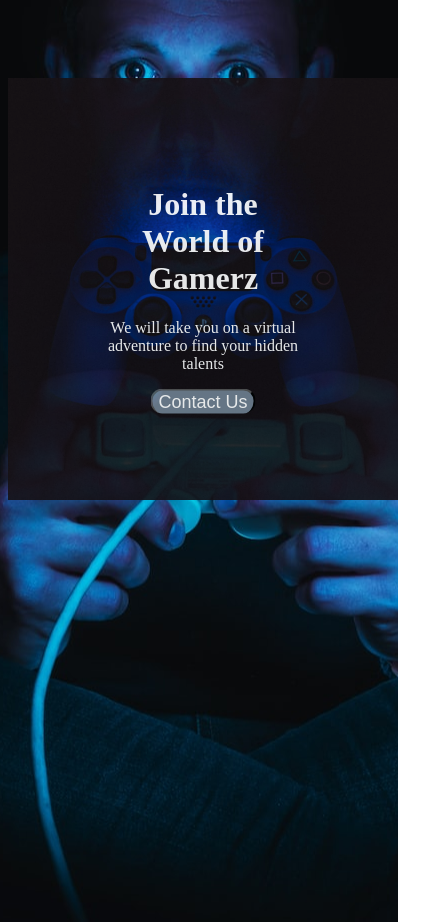
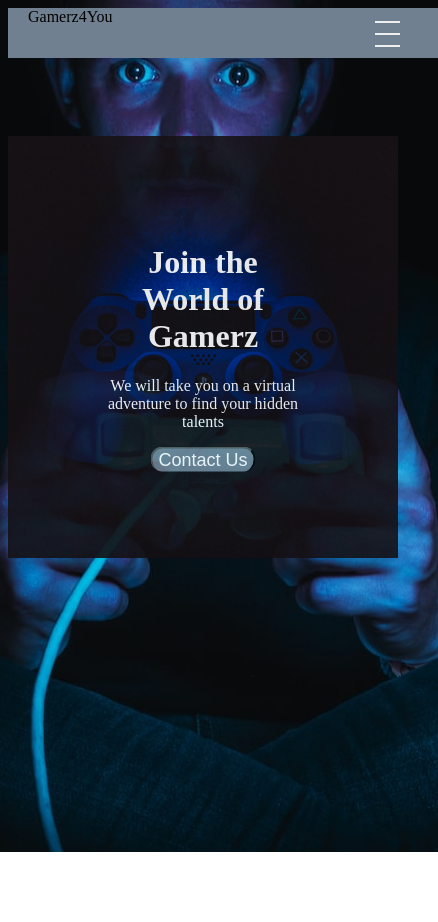
Before and after one commit to markk0042/Gamerz.io, a plain HTML site: page index.html in a window 390 px wide. Shown: the whole page, 438 px wide, since content can reach past the window. After the commit the page ends 852 px from the top, so only its background shows below. Drawn offline with Linux system fonts and the light colour scheme.

Commit message:
added css and html for navbar and used assistance from m-softech

```diff
--- a/assets/style.css
+++ b/assets/style.css
@@ -19,6 +19,89 @@ body{
 }
 
 /*NavBar Element*/
+
+.nav {
+    height: 50px;
+    width: 100%;
+    padding: 0 20px;
+    background-color: slategrey;
+    position: relative;
+}
+
+.nav .nav-header {
+    display: inline;}
+
+
+ .nav > .header > .nav-title {
+    display: inline-block;
+     font-size: 22px;
+     color: #fff;
+     padding: 10px 10px 10px 10px;
+    }
+
+.nav > .nav-btn {
+    display: none;
+}
+
+.nav > .nav-links {
+    display: inline;float: right; font-size: 16px;
+
+}
+
+.nav > .nav-links > a {
+    display: inline-block;
+    padding: 13px 10px 13px 10px;
+    text-decoration: none;
+    color: #fff;
+}
+
+.nav > .nav-links > a:hover {
+    background-color: orange;
+}
+
+.nav > #nav-check {
+display: none;
+}
+
+@media (max-width:600px) {
+    .nav > .nav-btn {
+        display: inline-block;
+        position: absolute;
+        right: 0px;
+        top: 0px;
+    }
+    .nav > .nav-btn > label {
+        display: inline-block;
+        width: 50px;
+        height: 50px;
+        padding: 13px;
+    }
+    .nav > .nav-btn > label:hover, .nav #nav-checked:checked ~ .nav-btn > label {
+        background-color: rgba(0, 0, 0, 0.3);
+    }
+    .nav > .nav-btn >label >span {
+        display: block;
+        width: 25px;
+        height: 10px;
+        border-top: 2px solid #eee;
+    }
+
+    .nav > .nav-links {
+        position: absolute;
+        display: block;
+        width: 100%;
+        background-color: #266872;
+        height: 0px;
+        transition: 0.4 ease-in;
+        overflow: hidden;
+        top: 50px;
+        left: 0px;
+    }
+}
+
+
+
+
 
 
 
--- a/index.html
+++ b/index.html
@@ -11,7 +11,26 @@
     <title>Gamerz4You</title>
 </head>
 <body>
-
+<div class="nav">
+    <input type="checkbox" id="nav-check">
+    <div class="nav-header">
+        <div class="nav-header">Gamerz4You</div>
+    </div>
+    <div class="nav-btn">
+        <label for="nav-check">
+            <span></span>
+            <span></span>
+            <span></span>
+        </label>
+    </div>
+<div class="nav-links">
+    <a href="#">Home</a>
+    <a href="#">Contact</a>
+    <a href="#">Games</a>
+    <a href="#">Genres</a>
+    <a href="#">Sign In</a>
+    </div>
+</div>
 
 
 
```
